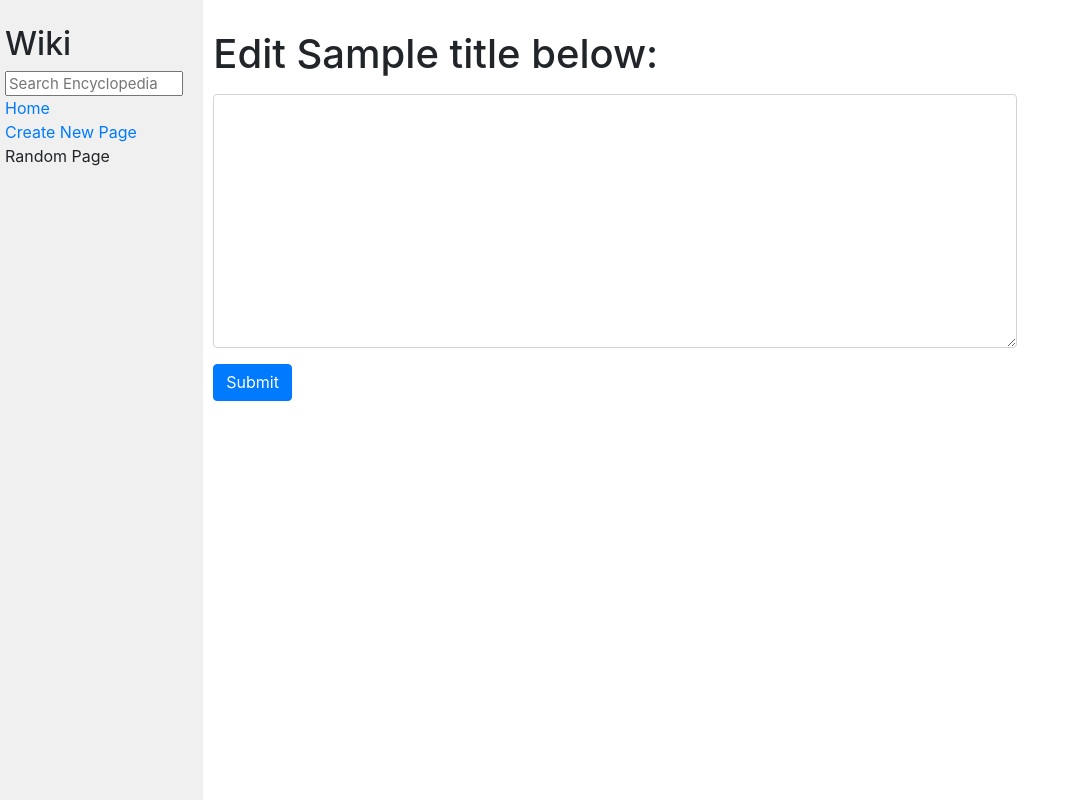
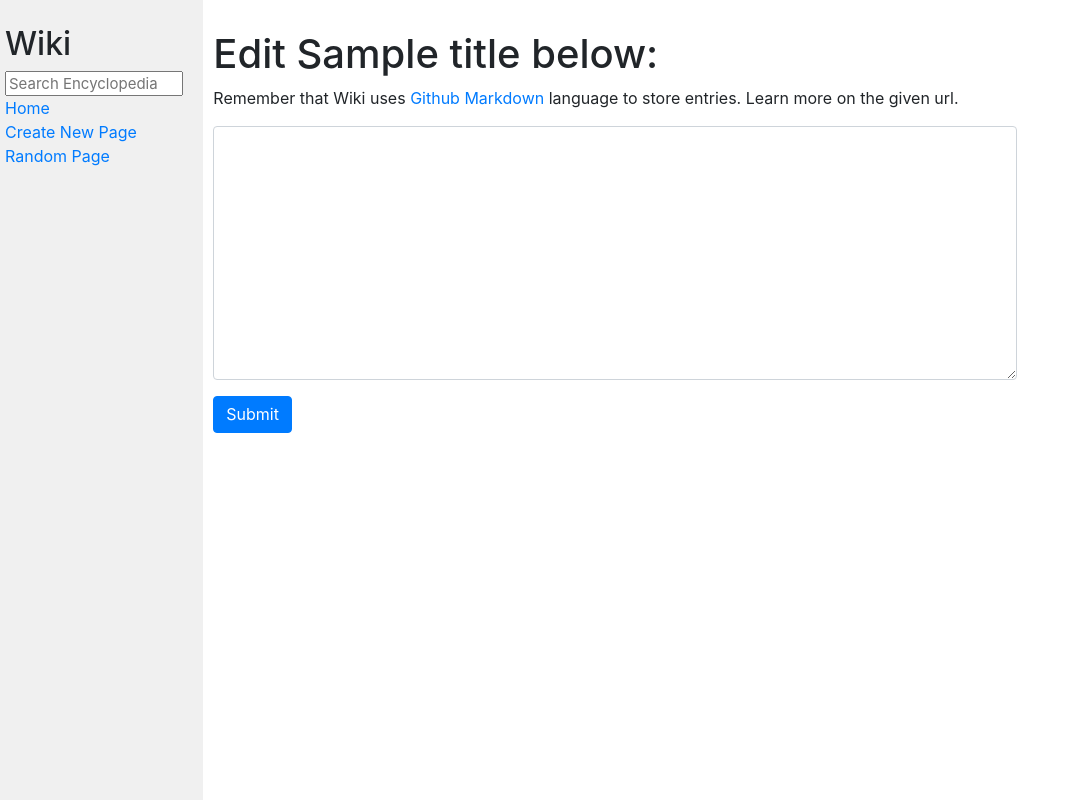
Before and after one commit to SuleymanEminov/cs50w-project1-wiki, a Django app: template encyclopedia/templates/encyclopedia/edit.html in a window 1280 px wide. Shown: the whole page, without its empty margins (0-1075 px from the left). Run offline with Django 3.2, Linux system fonts and the light colour scheme; tables that the repository leaves empty hold one stand-in row (values such as "Sample post"); the template is opened without the code that fills it: values that come from a table or form of the project are taken from there, most other values are stand-ins (such as "Sample title", 1, 10 or a date in 2020); some libraries are stand-ins or nearby versions.

Commit message:
random_page spec done

```diff
--- a/encyclopedia/templates/encyclopedia/edit.html
+++ b/encyclopedia/templates/encyclopedia/edit.html
@@ -8,12 +8,11 @@
 
 <h1>Edit {{title}} below:</h1>
 
-<!-- TODO:
-    create a textarea
-    pre-populate file content into the textarea
+<p>
+    Remember that Wiki uses <a href="https://docs.github.com/en/get-started/writing-on-github/getting-started-with-writing-and-formatting-on-github/basic-writing-and-formatting-syntax" target="_blank">Github Markdown</a>
+    language to store entries. Learn more on the given url.
+</p>
 
-
--->
 <div class="form-group w-75">
     <form action="{% url 'edit' title=title %}" method="POST">
         {%csrf_token%}
--- a/encyclopedia/templates/encyclopedia/layout.html
+++ b/encyclopedia/templates/encyclopedia/layout.html
@@ -23,7 +23,8 @@
                     <a href="{% url 'create' %}">Create New Page</a>
                 </div>
                 <div>
-                    Random Page
+                    <a href="{% url 'random_page' %}">Random Page</a>
+
                 </div>
                 {% block nav %}
                 {% endblock %}
--- a/encyclopedia/urls.py
+++ b/encyclopedia/urls.py
@@ -9,4 +9,5 @@ urlpatterns = [
     path("search", views.search, name="search"),
     path("create", views.create, name="create"),
     path("edit/<str:title>", views.edit, name="edit"),
+    path("random_page", views.random_page, name="random_page"),
 ]
--- a/encyclopedia/views.py
+++ b/encyclopedia/views.py
@@ -1,16 +1,10 @@
-from ast import arg
-from cProfile import label
-from lib2to3.pytree import convert
-from logging import PlaceHolder
 from django.shortcuts import redirect, render
-
 from . import util
-
-from django.http import HttpResponseRedirect
 from django import forms
 from django.urls import reverse
+from django.http import HttpResponse
 from markdown2 import Markdown
-
+import random
 
 class SearchForm(forms.Form):
     """Class for Search form"""
@@ -191,12 +185,13 @@ def edit(request, title):
             return redirect(reverse("entry", args=[title]))
 
 
-
-
-
-
-
-
+def random_page(request):
+    """
+        Open a random page from 'entries' directory
+    """
+    random_page = random.choice(util.list_entries())
+    # Redirect to random_page
+    return redirect(reverse("entry", args=[random_page]))
 
 
 
```
